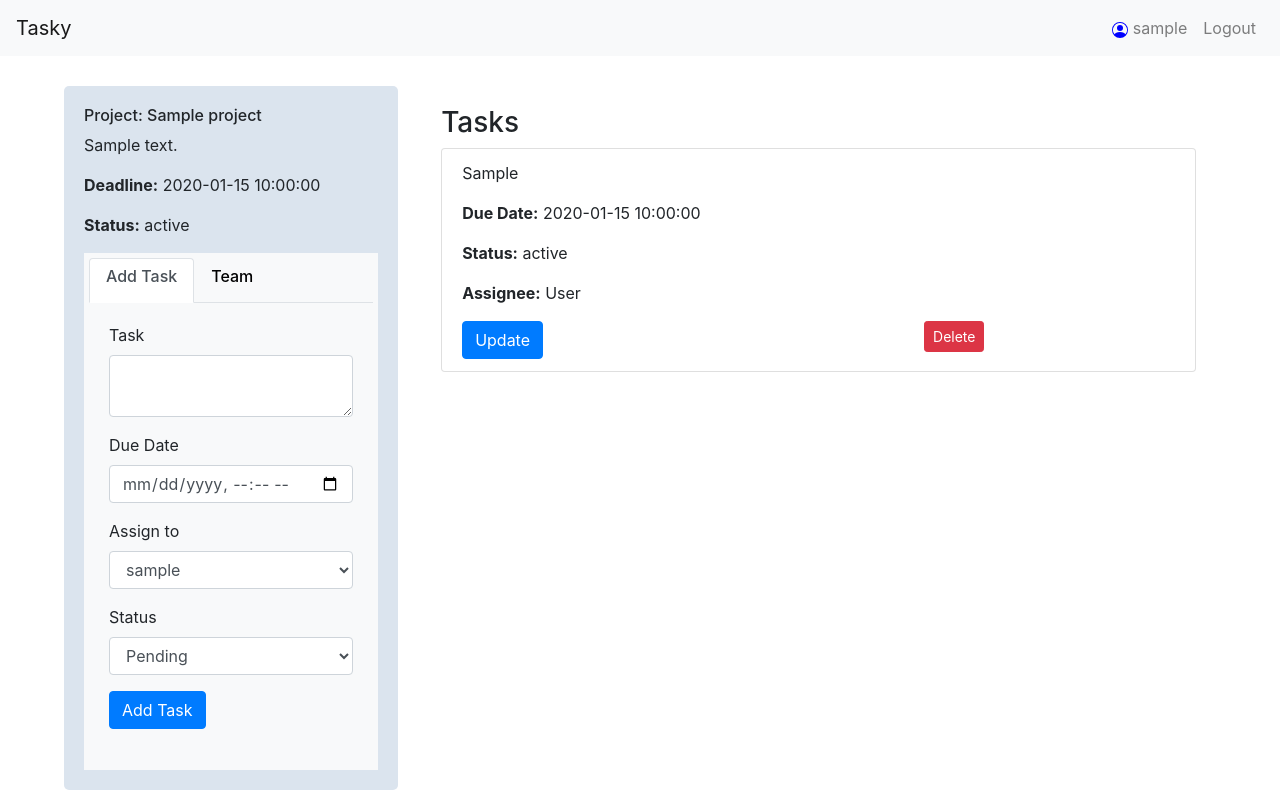
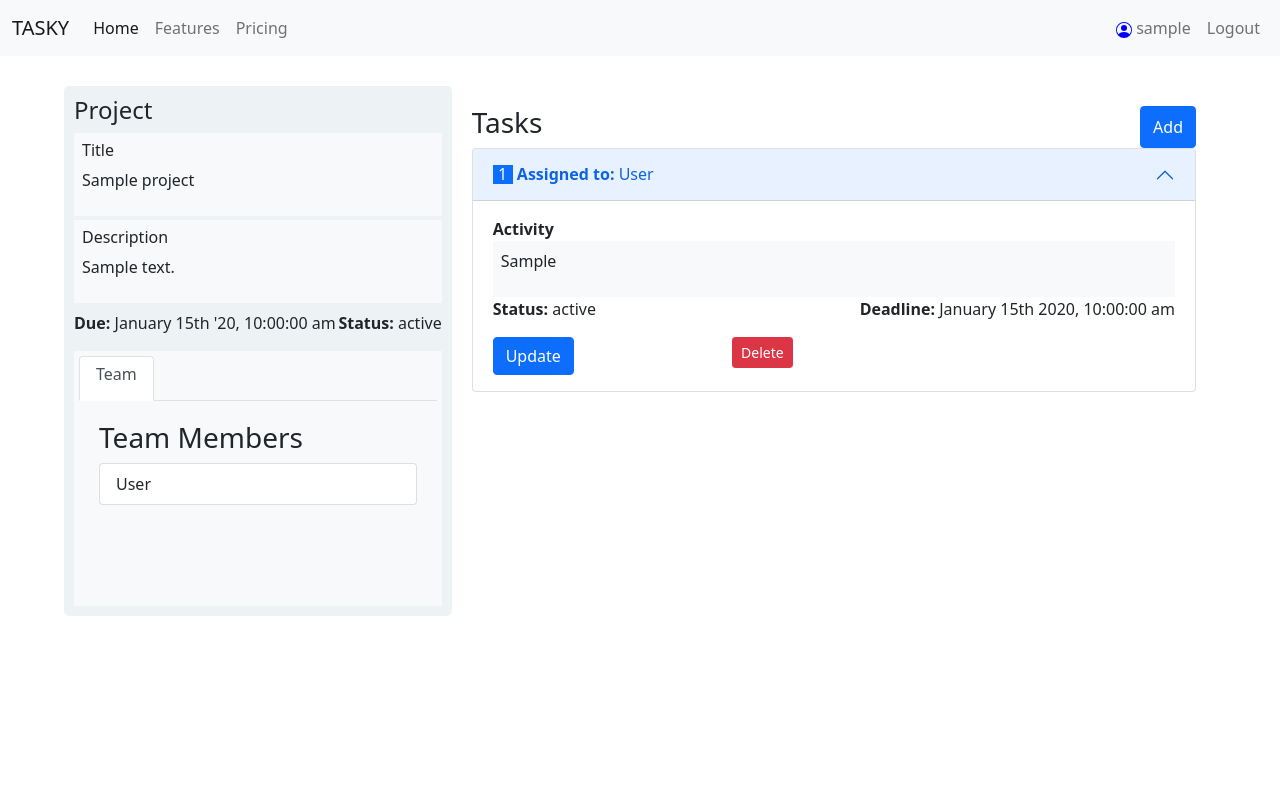
Before and after one commit to gabrie-lhilarion/Tasky, a Flask app: page /project/1 in a window 1280 px wide. Run offline with Flask 3, Linux system fonts and the light colour scheme; a user stored in the database is signed in; tables that the repository leaves empty hold one stand-in row (values such as "Sample post"); some libraries are stand-ins or nearby versions.

Commit message:
Clean up code

```diff
--- a/app/__init__.py
+++ b/app/__init__.py
@@ -11,6 +11,7 @@ from flask_migrate import Migrate
 from flask_bcrypt import Bcrypt
 from flask_login import LoginManager
 from dotenv import load_dotenv
+from flask_moment import Moment
 import os
 
 # Load environment variables from .env file
@@ -21,6 +22,7 @@ db = SQLAlchemy()
 migrate = Migrate()
 bcrypt = Bcrypt()
 login_manager = LoginManager()
+moment = Moment()
 login_manager.login_view = 'auth.login'  # Redirect to 'auth.login' for login
 login_manager.login_message_category = 'info'  # Bootstrap alert category for login messages
 
@@ -42,6 +44,7 @@ def create_app():
     migrate.init_app(app, db)
     bcrypt.init_app(app)
     login_manager.init_app(app)
+    moment.init_app(app)
 
     # Register blueprints
     from app.main import main as main_bp
--- a/app/main/__init__.py
+++ b/app/main/__init__.py
@@ -8,6 +8,7 @@ from flask import Blueprint
 
 # Create a Blueprint instance for main routes
 main = Blueprint('main', __name__)
+from flask_moment import Moment
 
 # Import views to associate with this blueprint
 from app.main import views
--- a/app/main/forms.py
+++ b/app/main/forms.py
@@ -10,6 +10,12 @@ class ProjectForm(FlaskForm):
     description = TextAreaField('Description', validators=[DataRequired()])
     deadline = DateTimeField('Deadline', format='%Y-%m-%d %H:%M:%S')
     submit = SubmitField('Create Project')
+
+class UpdateProjectForm(FlaskForm):
+    title = StringField('Title', validators=[DataRequired()])
+    description = TextAreaField('Description', validators=[DataRequired()])
+    deadline = DateTimeLocalField('Deadline', format='%Y-%m-%dT%H:%M', validators=[DataRequired()])
+    submit = SubmitField('Update Project')
 
 class TaskForm(FlaskForm):
     activity = TextAreaField('Task', validators=[DataRequired()])
--- a/app/main/views.py
+++ b/app/main/views.py
@@ -4,13 +4,12 @@ View functions for main application routes.
 This module contains the routes and view functions for the main section of the application.
 """
 
-from flask import Blueprint, render_template, redirect, url_for, flash, request
+from flask import render_template, redirect, url_for, flash, request
 from flask_login import login_required, current_user
 from app import db
 from app.main import main
-from app.main.forms import ProjectForm, TaskForm
+from app.main.forms import ProjectForm, UpdateProjectForm, TaskForm, UpdateTaskForm
 from app.models import Project, Task, User, Team
-from app.main.forms import UpdateTaskForm
 
 
 @main.route('/', methods=['GET', 'POST'])
@@ -86,6 +85,31 @@ def project_detail(project_id):
     return render_template('main/project_detail.html', project=project, form=form)
 
 
+@main.route('/project/<int:project_id>/update', methods=['GET', 'POST'])
+@login_required
+def update_project(project_id):
+    project = Project.query.get_or_404(project_id)
+    form = UpdateProjectForm(obj=project)
+
+    if form.validate_on_submit():
+        try:
+            project.title = form.title.data
+            project.description = form.description.data
+            project.deadline = form.deadline.data
+            db.session.commit()
+            flash('Project updated successfully!', 'success')
+            return redirect(url_for('main.project_detail', project_id=project_id))
+        except Exception as e:
+            db.session.rollback()
+            flash(f'Error updating project: {e}', 'danger')
+
+    for field, errors in form.errors.items():
+        for error in errors:
+            flash(f"Error in {getattr(form, field).label.text}: {error}", 'danger')
+
+    return render_template('main/update_project.html', project=project, form=form)
+
+
 @main.route('/task/<int:task_id>/update', methods=['GET', 'POST'])
 @login_required
 @login_required
--- a/app/static/css/main.css
+++ b/app/static/css/main.css
@@ -7,16 +7,16 @@
 }
 
 .projects {
-    background-color: #dbe4ee;
-    width: 29%;
-    padding: 20px;
+    background-color: rgb(237, 243, 245);
+    width: 35%;
+    padding: 10px;
     margin-top: 30px;
     border-radius: 5px;
 }
 
 .project-details {
     background-color: #f8f9fa;
-    width: 69%;
+    width: 65%;
     padding: 20px;
     margin-top: 30px;
     border-radius: 5px;
@@ -98,4 +98,48 @@
 .task_update_delete {
     display: flex;
     justify-content: space-between;
+    width: 300px;
 }
+
+.width-10 {
+    width: 10px;
+}
+
+.width-20 {
+    width: 20px;
+}
+
+.width-30 {
+    width: 30px;
+}
+
+.width-40 {
+    width: 40px;
+}
+
+.action-links a {
+    text-decoration: none;
+    font-weight: bolder;
+    padding: 4px;
+
+}
+
+.action-links a:hover {
+    text-decoration: none;
+    color: #fff;
+    background-color: blue;
+    font-weight: bolder;
+}
+
+.action-links {
+    display: flex;
+    justify-content: space-between;
+}
+
+.b-grey {
+    background-color: rgb(237, 243, 245);
+}
+
+.bg-myblue {
+    background-color: rgb(237, 221, 232);
+}
--- a/app/templates/main/project_detail.html
+++ b/app/templates/main/project_detail.html
@@ -4,13 +4,31 @@
     <meta charset="UTF-8">
     <meta name="viewport" content="width=device-width, initial-scale=1.0">
     <title>{% block title %}Tasky{% endblock %}</title>
-    <link rel="stylesheet" href="https://cdn.jsdelivr.net/npm/bootstrap@4.6.2/dist/css/bootstrap.min.css" integrity="sha384-xOolHFLEh07PJGoPkLv1IbcEPTNtaed2xpHsD9ESMhqIYd0nLMwNLD69Npy4HI+N" crossorigin="anonymous">
+    {{ moment.include_moment() }}
+    <link href="https://cdn.jsdelivr.net/npm/bootstrap@5.1.3/dist/css/bootstrap.min.css" rel="stylesheet" integrity="sha384-1BmE4kWBq78iYhFldvKuhfTAU6auU8tT94WrHftjDbrCEXSU1oBoqyl2QvZ6jIW3" crossorigin="anonymous">
     <link rel="stylesheet" href="{{ url_for('static', filename='css/main.css') }}">
 </head>
 <body>
+
+
     <nav class="navbar navbar-expand-lg navbar-light bg-light">
-        <a class="navbar-brand" href="{{ url_for('main.index') }}">Tasky</a>
-        <div class="collapse navbar-collapse">
+  <div class="container-fluid">
+    <a class="navbar-brand" href="/">TASKY</a>
+    <button class="navbar-toggler" type="button" data-bs-toggle="collapse" data-bs-target="#navbarText" aria-controls="navbarText" aria-expanded="false" aria-label="Toggle navigation">
+      <span class="navbar-toggler-icon"></span>
+    </button>
+    <div class="collapse navbar-collapse" id="navbarText">
+      <ul class="navbar-nav me-auto mb-2 mb-lg-0">
+        <li class="nav-item">
+          <a class="nav-link active" aria-current="page" href="#">Home</a>
+        </li>
+        <li class="nav-item">
+          <a class="nav-link" href="#">Features</a>
+        </li>
+        <li class="nav-item">
+          <a class="nav-link" href="#">Pricing</a>
+        </li>
+      </ul>
        <ul class="navbar-nav ml-auto">
                 {% if current_user.is_authenticated %}
                     <li class="nav-item">
@@ -35,7 +53,9 @@
                 {% endif %}
             </ul>
     </div>
+  </div>
 </nav>
+
     <div class="container">
         {% with messages = get_flashed_messages(with_categories=true) %}
             {% if messages %}
@@ -49,10 +69,27 @@
 
     <section class="projects-wrapper">
         <aside class="projects">
-            <h6>Project: {{ project.title }}</h6>
+            <h4>Project</h4>
+            <div class="bg-light p-2 mb-1">
+                <h6>Title</h6>
+                <p>
+                     {{ project.title }}
+                </p>
+
+            </div>
+            <div class="bg-light p-2">
+
+                <h6>Description</h6>
                 <p>{{ project.description }}</p>
-            <p><strong>Deadline:</strong> {{ project.deadline }}</p>
-            <p><strong>Status:</strong> {{ project.status }}</p>
+            </div>
+            <p class="mt-2 d-flex justify-content-between smaller">
+                <span>
+                    <strong>Due:</strong> {{ moment(project.deadline).format('MMMM Do \'YY, h:mm:ss a') }}
+                </span>
+                <span>
+                    <strong>Status:</strong> {{ project.status }}
+                </span>
+            </p>
 
             <div class="project-task-team">
                  <ul class="nav nav-tabs" id="myTab" role="tablist">
@@ -65,27 +102,118 @@
                         role="tab"
                         aria-controls="home"
                         aria-selected="true">
-                        <h6>Add Task</h6>
-                    </button>
-                    </li>
-                    <li class="nav-item" role="presentation">
-                        <button class="nav-link"
-                        id="profile-tab"
-                        data-toggle="tab"
-                        data-target="#profile"
-                        type="button"
-                        role="tab"
-                        aria-controls="profile"
-                        aria-selected="false">
                         <h6>Team</h6>
                     </button>
                     </li>
+
 
                 </ul>
             <div class="tab-content" id="myTabContent">
                 <div class="tab-pane fade show active" id="home" role="tabpanel" aria-labelledby="home-tab">
 
+                   <h3>Team Members</h3>
+                   <ul class="list-group">
+                        {% for task in project.tasks %}
+                           <li class="list-group-item">{{ task.assignee_name }}</li>
+                       {% endfor %}
+                   </ul>
 
+                </div>
+
+
+            </div>
+        </aside>
+        <main class="project-list">
+
+            <div class="d-flex justify-content-between">
+                <h3>Tasks</h3>
+                <button
+                type="button"
+                class="btn btn-primary"
+                data-bs-toggle="modal"
+                data-bs-target="#exampleModal">
+                    Add
+                </button>
+            </div>
+
+            <div class="accordion" id="accordionExample">
+                {% for task in project.tasks %}
+                    <div class="accordion-item">
+                        <h2 class="accordion-header" id="heading_{{loop.index}}">
+                        <div
+                            class="accordion-button"
+                            type="button"
+                            data-bs-toggle="collapse"
+                            data-bs-target="#collapse_{{loop.index}}"
+                            aria-expanded="{% if loop.first %}true{% else %}false{% endif %}"
+                            aria-controls="collapse_{{loop.index}}">
+                            <span>
+                                <span class="text-light bg-primary d-inline-block width-20 text-center">
+                                    {{loop.index}}
+                                </span>
+                                {% if task.assignee_id %}
+                                    <strong>Assigned to: </strong> {{ task.assignee_name }}
+                                {% else %}
+                                    <strong>Assigned to: </strong> None
+                                {% endif %}
+                            </span>
+
+                        </div>
+                        </h2>
+                        <div
+                            id="collapse_{{loop.index}}"
+                            class="accordion-collapse collapse {% if loop.first %}show{% endif %}"
+                            aria-labelledby="heading_{{loop.index}}"
+                            data-bs-parent="#accordionExample">
+                            <div class="accordion-body">
+                                <strong>
+                                    Activity
+                                </strong>
+                                <div class="bg-light p-2 ">
+                                    <p>
+                                        {{ task.activity }}
+                                    </p>
+                                </div>
+                                <p class="d-flex justify-content-between">
+                                    <span>
+                                        <strong>Status:</strong> {{ task.status }}
+                                    </span>
+
+                                    <span>
+                                        <strong>Deadline:</strong> {{ moment(task.due_date).format('MMMM Do YYYY, h:mm:ss a') }}
+                                    </span>
+                                </p>
+
+                                <div class="task_update_delete">
+                                    <!-- Link to task update form -->
+                                    <a href="{{ url_for('main.update_task', task_id=task.id) }}" class="btn btn-primary">Update</a>
+
+                                    <!-- Form to delete task-->
+
+                                    <form action="{{ url_for('main.delete_task', task_id=task.id) }}" method="POST">
+                                        <button type="submit" class="btn btn-danger btn-sm">Delete</button>
+                                    </form>
+
+
+                                </div>
+                            </div>
+                        </div>
+                    </div>
+                {% endfor %}
+
+            </div>
+
+        </main>
+    </section>
+    <!-- Modal -->
+<div class="modal fade" id="exampleModal" tabindex="-1" aria-labelledby="exampleModalLabel" aria-hidden="true">
+  <div class="modal-dialog">
+    <div class="modal-content">
+      <div class="modal-header">
+        <h5 class="modal-title" id="exampleModalLabel">Modal title</h5>
+        <button type="button" class="btn-close" data-bs-dismiss="modal" aria-label="Close"></button>
+      </div>
+       <div class="modal-body">
            <form method="POST" action="">
                         {{ form.hidden_tag() }}
                     <div class="form-group">
@@ -131,56 +259,13 @@
                     </div>
             </form>
       </div>
-                <div class="tab-pane fade" id="profile" role="tabpanel" aria-labelledby="profile-tab">
-                   <h3>Team Members</h3>
-                   <ul class="list-group">
-                        {% for task in project.tasks %}
-                           <li class="list-group-item">{{ task.assignee_name }}</li>
-                       {% endfor %}
-                   </ul>
+      <div class="modal-footer">
+        <button type="button" class="btn btn-secondary" data-bs-dismiss="modal">Close</button>
+        <button type="button" class="btn btn-primary">Save changes</button>
       </div>
     </div>
   </div>
-        </aside>
-        <main class="project-list">
-
-            <h3>Tasks</h3>
-            <ul class="list-group">
-                {% for task in project.tasks %}
-                    <li class="list-group-item">
-                        <p>{{ task.activity }}</p>
-
-                        <p><strong>Due Date:</strong> {{ task.due_date }}</p>
-
-                        <p><strong>Status:</strong> {{ task.status }}</p>
-
-                        {% if task.assignee_id %}
-                            <p><strong>Assignee:</strong> {{ task.assignee_name }}</p>
-                        {% else %}
-                                <p><strong>Assignee:</strong> None</p>
-                        {% endif %}
-
-
-                        <div class="task_update_delete">
-                            <!-- Link to task update form -->
-                           <a href="{{ url_for('main.update_task', task_id=task.id) }}" class="btn btn-primary">Update</a>
-
-                           <!-- Form to delete task-->
-                            <p>
-                                <form action="{{ url_for('main.delete_task', task_id=task.id) }}" method="POST">
-                                    <button type="submit" class="btn btn-danger btn-sm">Delete</button>
-                                </form>
-                            </p>
-
 </div>
-                    </li>
-
-                {% endfor %}
-            </ul>
-        </main>
-    </section>
-
-<script src="https://cdn.jsdelivr.net/npm/jquery@3.5.1/dist/jquery.slim.min.js" integrity="sha384-DfXdz2htPH0lsSSs5nCTpuj/zy4C+OGpamoFVy38MVBnE+IbbVYUew+OrCXaRkfj" crossorigin="anonymous"></script>
-<script src="https://cdn.jsdelivr.net/npm/bootstrap@4.6.2/dist/js/bootstrap.bundle.min.js" integrity="sha384-Fy6S3B9q64WdZWQUiU+q4/2Lc9npb8tCaSX9FK7E8HnRr0Jz8D6OP9dO5Vg3Q9ct" crossorigin="anonymous"></script>
+<script src="https://cdn.jsdelivr.net/npm/bootstrap@5.1.3/dist/js/bootstrap.bundle.min.js" integrity="sha384-ka7Sk0Gln4gmtz2MlQnikT1wXgYsOg+OMhuP+IlRH9sENBO0LRn5q+8nbTov4+1p" crossorigin="anonymous"></script>
 </body>
 </html>
--- a/run.py
+++ b/run.py
@@ -8,12 +8,14 @@ It also ensures the database is created before the application starts.
 from app import create_app
 from app.create_db import create_database
 
+
 # Create the database if it does not exist
 create_database()
 
 # Create an application instance using the factory function
 app = create_app()
 
+
 if __name__ == "__main__":
     # Run the application
     app.run(debug=True)
```
Also changed, not shown: app/templates/main/index.html (+14 -8 lines), app/templates/main/update_project.html (added, +74 -0 lines), README.md. Lines whose indentation alone changed are shown as unchanged.
